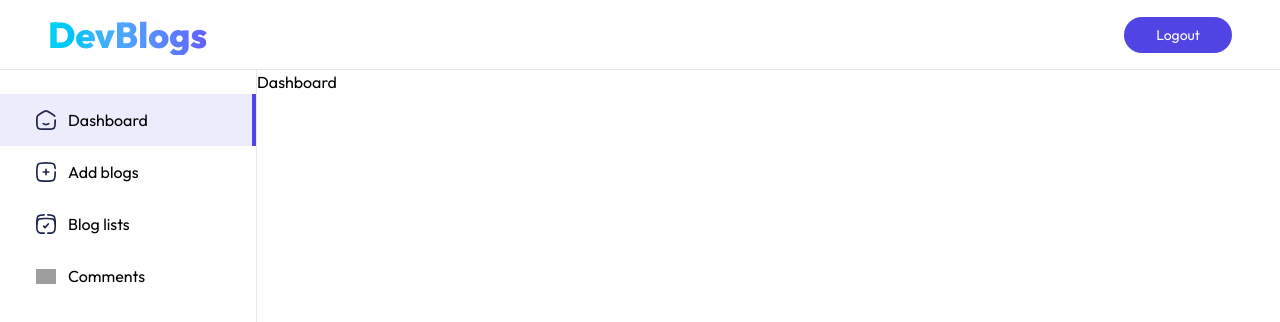
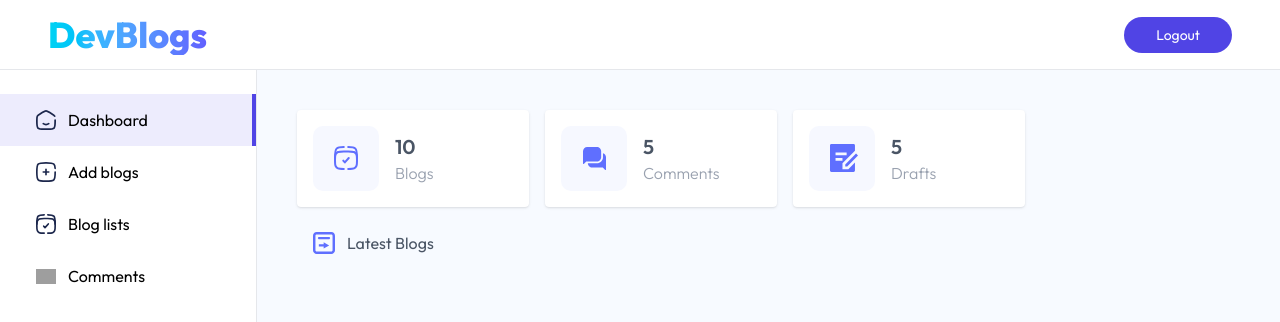
Before and after one commit to SoumyaMadishetti17/-AI-Powered-Blog-App, a React (Vite) app in the folder Client/: page /admin in a window 1280 px wide. Shown: the top 322 px of the page. Built offline with nearby package versions, Linux system fonts and the light colour scheme; grey boxes are pictures that could not be loaded.

Commit message:
stage layouts

```diff
--- a/Client/src/components/admin/Login.jsx
+++ b/Client/src/components/admin/Login.jsx
@@ -1,19 +1,31 @@
 import React from 'react'
 
 const Login = () => {
+    const [email, setEmail] = useState('');
+    const [password, setPassword] = useState('');
+    const handleSubmit=(e)=>{
+        e.preventDefault();
+    }
+
   return (
     <div className='flex items-center justify-center h-screen'>
         <div className='w-full max-w-sm p-6 max-md:m-6 border border-primary/30 shadow-xl shadow-primary/15 rounded-lg'>
            <div className='flex flex-col items-center justify-center'>
                 <div className='w-full py-6 text-center'>
-                    <h1 className='text-3xl font-bold'><span className='text-primary'>Admin</span>Login</h1>
+                    <h1 className='text-3xl font-bold'><span className='text-primary'>Admin</span> Login</h1>
                     <p className='font-light'>Enter your credentials to access the admin panel</p>
                 </div>
-                <form >
+
+                <form onSubmit={handleSubmit} className='w-full mt-6 sm:max-w-md text-gray-600'>
                     <div className='flex flex-col'>
                         <label >Email</label>
-                        <input type="email" placeholder=' Enter your email' className='p-2 border-b-2 border-gray-300 outline-none mb-6' />
+                        <input value={email} onChange={(e)=>setEmail(e.target.value)} type="email" required placeholder=' Enter your email' className='p-2 border-b-2 border-gray-300 outline-none mb-6' />
                     </div>
+                    <div className='flex flex-col'>
+                        <label >Password</label>
+                        <input value={password} onChange={(e)=>setPassword(e.target.value)} type="password" required placeholder=' Enter your password' className='p-2 border-b-2 border-gray-300 outline-none mb-6' />
+                    </div>
+                    <button type='submit' className='w-full py-3 font-medium bg-primary text-white rounded cursor-pointer hover:bg-primary/90 transition-all'>Login</button>
                 </form>
            </div>
 
--- a/Client/src/pages/admin/Dashboard.jsx
+++ b/Client/src/pages/admin/Dashboard.jsx
@@ -1,8 +1,56 @@
-import React from 'react'
+import React, { useEffect, useState } from 'react'
+import { assets, dashboard_data } from '../../assets/QuickBlog-Assets/assets'
 
 const Dashboard = () => {
+    const [dashboardData, setDashboardData] = useState({
+        blogs:0,
+        comments:0,
+        drafts:0,
+        recentBlogs:[]
+    })
+    const fetchDashboard=async()=>{
+        setDashboardData(dashboard_data)
+    }
+
+    useEffect(() => {
+        fetchDashboard()
+    }, []);
   return (
-    <div>Dashboard</div>
+    <div className='flex-1 p-4 md:p-10 bg-blue-50/50'>
+        <div className='flex flex-wrap gap-4'>
+            <div className='flex items-center gap-4 bg-white p-4 min-w-58 rounded shadow cursor-pointer hover:scale-105 transition-all'>
+                <img src={assets.dashboard_icon_1} alt="dasboard icon" />
+                <div>
+                    <p className='text-xl font-semibold text-gray-600'>{dashboardData.blogs} </p>
+                    <p className='text-gray-400 font-light'>Blogs</p>
+                </div>
+            </div>
+            <div className='flex items-center gap-4 bg-white p-4 min-w-58 rounded shadow cursor-pointer hover:scale-105 transition-all'>
+                <img src={assets.dashboard_icon_2} alt="dasboard icon" />
+                <div>
+                    <p className='text-xl font-semibold text-gray-600'>{dashboardData.comments} </p>
+                    <p className='text-gray-400 font-light'>Comments</p>
+                </div>
+            </div>
+            <div className='flex items-center gap-4 bg-white p-4 min-w-58 rounded shadow cursor-pointer hover:scale-105 transition-all'>
+                <img src={assets.dashboard_icon_3} alt="dasboard icon" />
+                <div>
+                    <p className='text-xl font-semibold text-gray-600'>{dashboardData.comments} </p>
+                    <p className='text-gray-400 font-light'>Drafts</p>
+                </div>
+            </div>
+        </div>
+        <div>
+            <div className='flex items-center gap-3 m-4 mt-6 text-gray-600'>
+                <img src={assets.dashboard_icon_4} alt="" />
+                <p>Latest Blogs</p>
+            </div>
+            <div>
+
+            </div>
+        </div>
+
+    </div>
   )
 }
 
```
